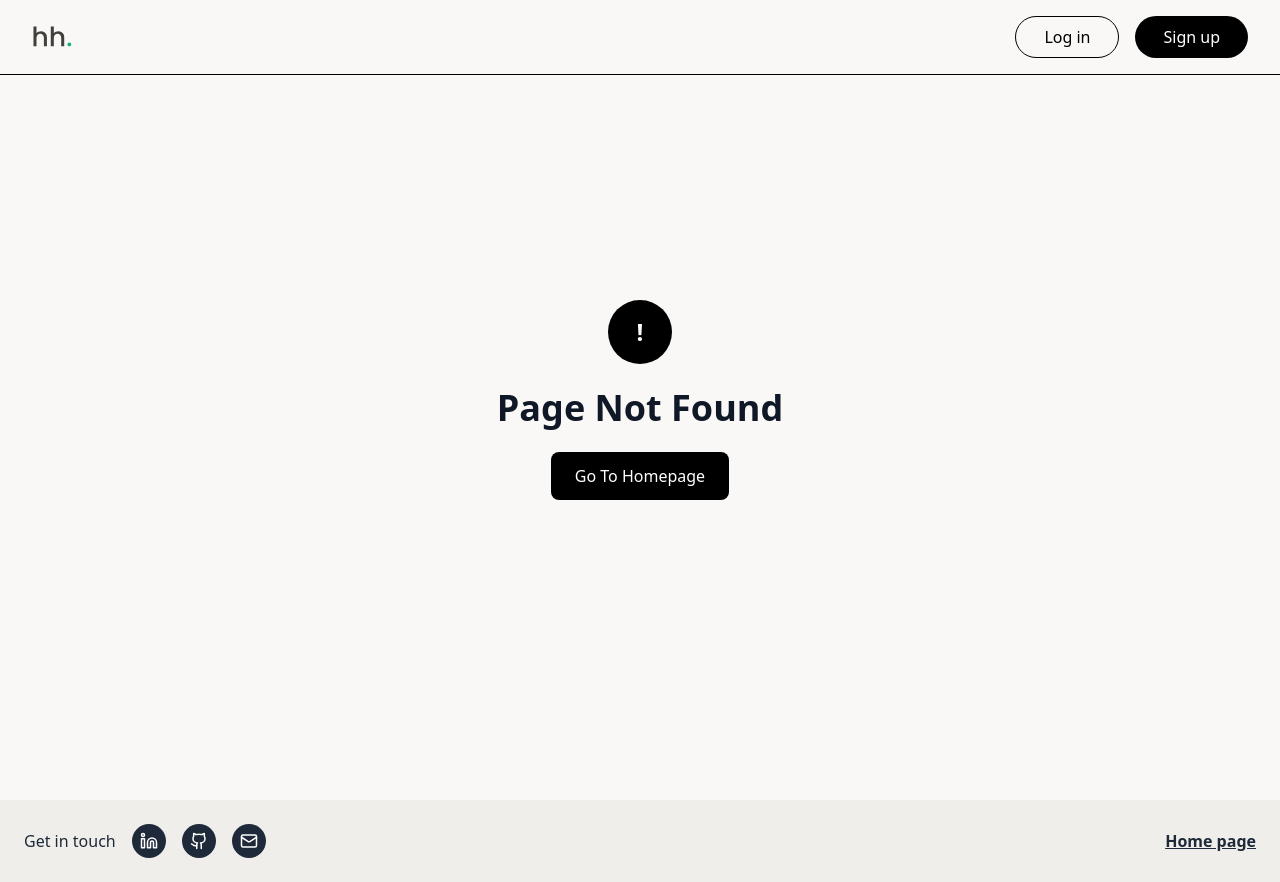
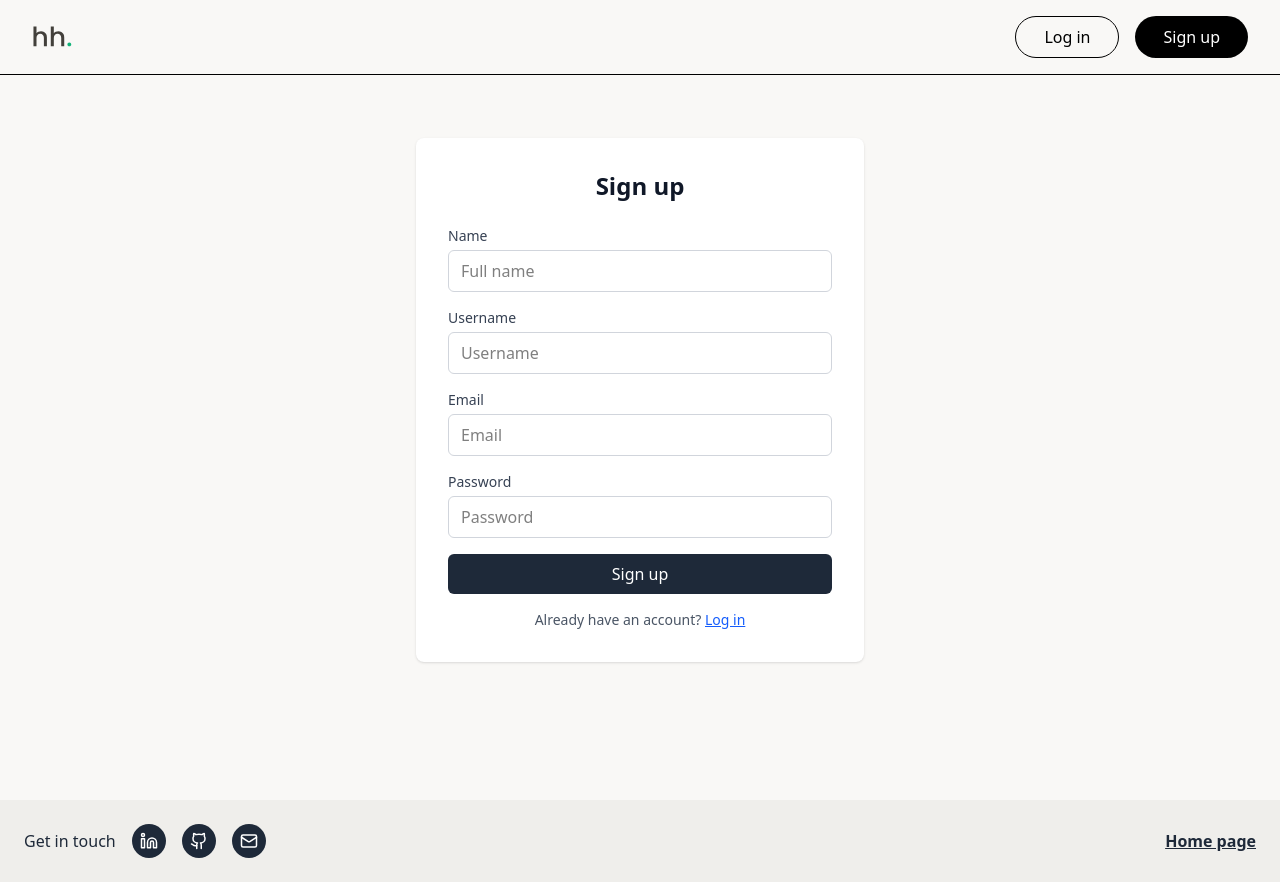
Before and after one commit to ForrFirst/first-blog, a React (Vite) app: page /signup in a window 1280 px wide. Before the commit this address had no page. Built offline with nearby package versions, Linux system fonts and the light colour scheme.

Commit message:
Add SignUpPage and LogInPage components; update routing in App and NavBar for user authentication; enhance AlertDialog with navigation options for sign up and log in.

```diff
--- a/src/App.jsx
+++ b/src/App.jsx
@@ -7,6 +7,8 @@ import Footer from './component/Footer';
 import ArticleSection from './component/ArticleSection';
 import ViewPost from './component/ViewPost';
 import NotFoundPage from './component/NotFoundPage';
+import SignUpPage from './component/SignUpPage';
+import LogInPage from './component/LogInPage';
 
 function HomePage() {
   return (
@@ -26,6 +28,8 @@ export default function App() {
           <Routes>
             <Route path="/" element={<HomePage />} />
             <Route path="/post/:postId" element={<ViewPost />} />
+            <Route path="/signup" element={<SignUpPage />} />
+            <Route path="/login" element={<LogInPage />} />
             <Route path="*" element={<NotFoundPage />} />
           </Routes>
         </main>
@@ -34,7 +38,7 @@ export default function App() {
           position="bottom-right"
           toastOptions={{
             style: {
-              background: '#10b981',
+              background: '#10b981', // สีเขียว
               color: 'white',
             },
           }}
--- /dev/null
+++ b/src/component/LogInPage.jsx
@@ -0,0 +1,86 @@
+import { useState } from 'react';
+import { useNavigate } from 'react-router-dom';
+
+export default function LogInPage() {
+  const navigate = useNavigate();
+  const [formData, setFormData] = useState({
+    email: '',
+    password: ''
+  });
+
+  const handleChange = (e) => {
+    setFormData({
+      ...formData,
+      [e.target.name]: e.target.value
+    });
+  };
+
+  const handleSubmit = (e) => {
+    e.preventDefault();
+    // TODO: Handle login logic
+    console.log('Login data:', formData);
+    // After successful login, redirect to home page
+    navigate('/');
+  };
+
+  return (
+    <div className="min-h-screen bg-[#F9F8F6] flex items-center justify-center">
+      <div className="bg-white rounded-lg shadow-sm p-8 w-full max-w-md">
+        <h1 className="text-2xl font-bold text-gray-900 text-center mb-6">
+          Log in
+        </h1>
+
+        <form onSubmit={handleSubmit} className="space-y-4">
+          <div>
+            <label htmlFor="email" className="block text-sm font-medium text-gray-700 mb-1">
+              Email
+            </label>
+            <input
+              type="email"
+              id="email"
+              name="email"
+              value={formData.email}
+              onChange={handleChange}
+              placeholder="Email"
+              className="w-full px-3 py-2 border border-gray-300 rounded-md focus:outline-none focus:ring-2 focus:ring-blue-500 focus:border-transparent"
+              required
+            />
+          </div>
+
+          <div>
+            <label htmlFor="password" className="block text-sm font-medium text-gray-700 mb-1">
+              Password
+            </label>
+            <input
+              type="password"
+              id="password"
+              name="password"
+              value={formData.password}
+              onChange={handleChange}
+              placeholder="Password"
+              className="w-full px-3 py-2 border border-gray-300 rounded-md focus:outline-none focus:ring-2 focus:ring-blue-500 focus:border-transparent"
+              required
+            />
+          </div>
+
+          <button
+            type="submit"
+            className="w-full bg-gray-800 text-white py-2 px-4 rounded-md hover:bg-gray-700 transition-colors"
+          >
+            Log in
+          </button>
+        </form>
+
+        <p className="text-center text-sm text-gray-600 mt-4">
+          Don't have an account?{' '}
+          <button
+            onClick={() => navigate('/signup')}
+            className="text-blue-600 hover:text-blue-800 underline"
+          >
+            Sign up
+          </button>
+        </p>
+      </div>
+    </div>
+  );
+}
--- a/src/component/NavBar.jsx
+++ b/src/component/NavBar.jsx
@@ -1,11 +1,33 @@
+import { useNavigate } from 'react-router-dom';
+
 export default function NavBar() {
+  const navigate = useNavigate();
+
+  const handleLogIn = () => {
+    navigate('/login');
+  };
+
+  const handleSignUp = () => {
+    navigate('/signup');
+  };
+
   return (
     <nav className="fixed top-0 left-0 right-0 border-b bg-[#F9F8F6] z-50">
       <div className="max-w-screen-xl mx-auto flex justify-between items-center py-4 px-8">
         <img src="/src/assets/image/logo.svg" alt="Logo" className="w-10 h-10" />
         <div className="flex gap-4">
-            <button className="px-7 py-2 rounded-full border border-black hover:bg-gray-100">Log in</button>
-            <button className="px-7 py-2 rounded-full bg-black text-white hover:bg-gray-800">Sign up</button>
+          <button
+            onClick={handleLogIn}
+            className="px-7 py-2 rounded-full border border-black hover:bg-gray-100"
+          >
+            Log in
+          </button>
+          <button
+            onClick={handleSignUp}
+            className="px-7 py-2 rounded-full bg-black text-white hover:bg-gray-800"
+          >
+            Sign up
+          </button>
         </div>
       </div>
     </nav>
--- /dev/null
+++ b/src/component/SignUpPage.jsx
@@ -0,0 +1,120 @@
+import { useState } from 'react';
+import { useNavigate } from 'react-router-dom';
+
+export default function SignUpPage() {
+  const navigate = useNavigate();
+  const [formData, setFormData] = useState({
+    name: '',
+    username: '',
+    email: '',
+    password: ''
+  });
+
+  const handleChange = (e) => {
+    setFormData({
+      ...formData,
+      [e.target.name]: e.target.value
+    });
+  };
+
+  const handleSubmit = (e) => {
+    e.preventDefault();
+    // TODO: Handle sign up logic
+    console.log('Sign up data:', formData);
+    // After successful sign up, redirect to home page
+    navigate('/');
+  };
+
+  return (
+    <div className="min-h-screen bg-[#F9F8F6] flex items-center justify-center">
+      <div className="bg-white rounded-lg shadow-sm p-8 w-full max-w-md">
+        <h1 className="text-2xl font-bold text-gray-900 text-center mb-6">
+          Sign up
+        </h1>
+
+        <form onSubmit={handleSubmit} className="space-y-4">
+          <div>
+            <label htmlFor="name" className="block text-sm font-medium text-gray-700 mb-1">
+              Name
+            </label>
+            <input
+              type="text"
+              id="name"
+              name="name"
+              value={formData.name}
+              onChange={handleChange}
+              placeholder="Full name"
+              className="w-full px-3 py-2 border border-gray-300 rounded-md focus:outline-none focus:ring-2 focus:ring-blue-500 focus:border-transparent"
+              required
+            />
+          </div>
+
+          <div>
+            <label htmlFor="username" className="block text-sm font-medium text-gray-700 mb-1">
+              Username
+            </label>
+            <input
+              type="text"
+              id="username"
+              name="username"
+              value={formData.username}
+              onChange={handleChange}
+              placeholder="Username"
+              className="w-full px-3 py-2 border border-gray-300 rounded-md focus:outline-none focus:ring-2 focus:ring-blue-500 focus:border-transparent"
+              required
+            />
+          </div>
+
+          <div>
+            <label htmlFor="email" className="block text-sm font-medium text-gray-700 mb-1">
+              Email
+            </label>
+            <input
+              type="email"
+              id="email"
+              name="email"
+              value={formData.email}
+              onChange={handleChange}
+              placeholder="Email"
+              className="w-full px-3 py-2 border border-gray-300 rounded-md focus:outline-none focus:ring-2 focus:ring-blue-500 focus:border-transparent"
+              required
+            />
+          </div>
+
+          <div>
+            <label htmlFor="password" className="block text-sm font-medium text-gray-700 mb-1">
+              Password
+            </label>
+            <input
+              type="password"
+              id="password"
+              name="password"
+              value={formData.password}
+              onChange={handleChange}
+              placeholder="Password"
+              className="w-full px-3 py-2 border border-gray-300 rounded-md focus:outline-none focus:ring-2 focus:ring-blue-500 focus:border-transparent"
+              required
+            />
+          </div>
+
+          <button
+            type="submit"
+            className="w-full bg-gray-800 text-white py-2 px-4 rounded-md hover:bg-gray-700 transition-colors"
+          >
+            Sign up
+          </button>
+        </form>
+
+        <p className="text-center text-sm text-gray-600 mt-4">
+          Already have an account?{' '}
+          <button
+            onClick={() => navigate('/login')}
+            className="text-blue-600 hover:text-blue-800 underline"
+          >
+            Log in
+          </button>
+        </p>
+      </div>
+    </div>
+  );
+}
--- a/src/component/ui/AlertDialog.jsx
+++ b/src/component/ui/AlertDialog.jsx
@@ -1,10 +1,23 @@
 import { X } from 'lucide-react';
+import { useNavigate } from 'react-router-dom';
 
 export default function AlertDialog({ isOpen, onClose }) {
+  const navigate = useNavigate();
+
   if (!isOpen) return null;
 
+  const handleSignUp = () => {
+    navigate('/signup');
+    onClose();
+  };
+
+  const handleLogIn = () => {
+    navigate('/login');
+    onClose();
+  };
+
   return (
-    <div className="fixed inset-0 bg-gray-200 bg-opacity-20 flex items-center justify-center z-50">
+    <div className="fixed inset-0 bg-black bg-opacity-10 flex items-center justify-center z-50">
       <div className="bg-white rounded-lg p-6 max-w-md w-full mx-4 relative shadow-lg">
         <button
           onClick={onClose}
@@ -18,13 +31,19 @@ export default function AlertDialog({ isOpen, onClose }) {
             Create an account to continue
           </h2>
 
-          <button className="w-full bg-black text-white py-2 px-4 rounded-lg hover:bg-gray-800 transition-colors mb-3">
+          <button
+            onClick={handleSignUp}
+            className="w-full bg-black text-white py-2 px-4 rounded-lg hover:bg-gray-800 transition-colors mb-3"
+          >
             Create account
           </button>
 
           <p className="text-sm text-gray-600">
             Already have an account?{' '}
-            <span className="text-blue-600 hover:text-blue-800 cursor-pointer underline">
+            <span
+              onClick={handleLogIn}
+              className="text-blue-600 hover:text-blue-800 cursor-pointer underline"
+            >
               Log in
             </span>
           </p>
```
Lines whose indentation alone changed are shown as unchanged.
